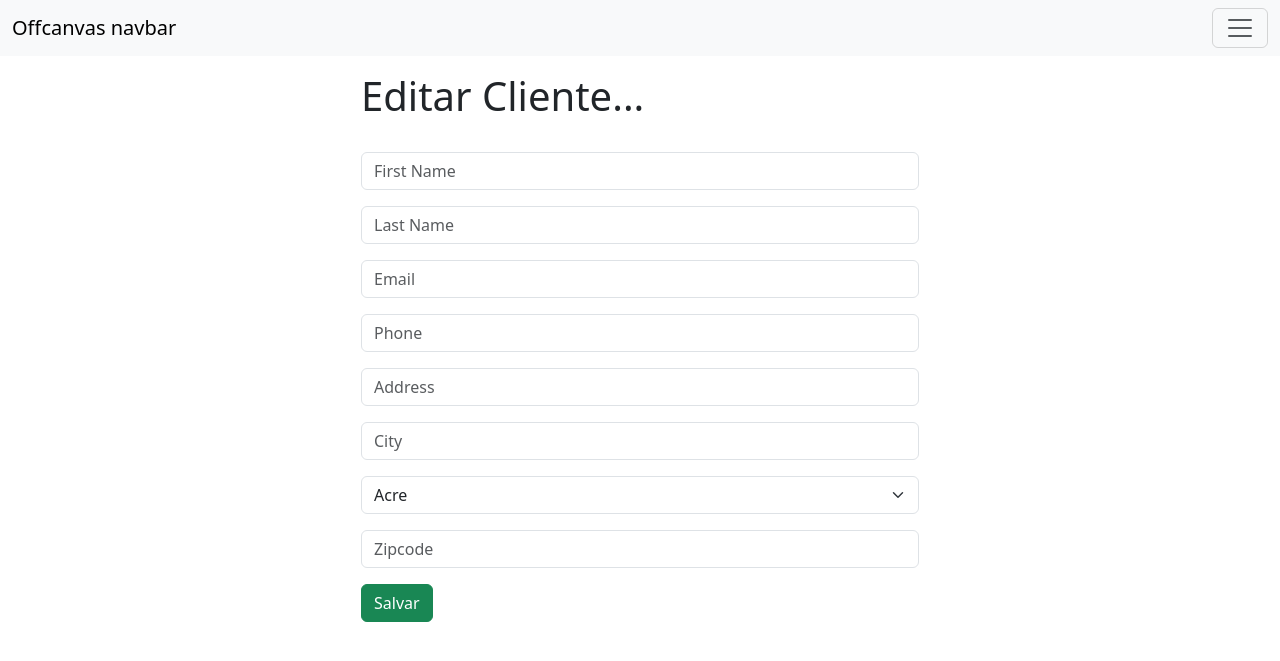
After one commit to ileomelo/project_crm_app, a Django app: template website/templates/edit_customer.html in a window 1280 px wide. The commit adds this page. Shown: the top 661 px of the page. Run offline with Django 4.2, Linux system fonts and the light colour scheme; the template is opened without the code that fills it: values that come from a table or form of the project are taken from there, others are empty.

Commit message:
Funcionalidade UPDATE

```diff
--- a/website/templates/customer.html
+++ b/website/templates/customer.html
@@ -20,7 +20,6 @@
     </ul>
 </div>
 <br>
-<button type="button" class="btn btn-warning">Editar</button>
-<button type="button" class="btn btn-success">Salvar</button>
+<a href="{% url 'edit_customer' customer.id %}" type="button" class="btn btn-warning">Editar</a>
 <a href="{% url 'delete' customer.id %}" type="button" class="btn btn-danger">Deletar</a>
 {% endblock content %}
--- /dev/null
+++ b/website/templates/edit_customer.html
@@ -0,0 +1,18 @@
+{% extends 'base.html' %}
+
+
+{% block content %}
+
+<div class="col-md-6 offset-md-3 ">
+    <h1>Editar Cliente...</h1>
+    <br>
+
+    <form method="post">
+        {% csrf_token %}
+        {{ form.as_p }}
+        <button type="submit" class="btn btn-success" >Salvar</button>
+    </form>
+</div>
+
+
+{% endblock content %}
--- a/website/urls.py
+++ b/website/urls.py
@@ -3,9 +3,16 @@ from . import views
 
 urlpatterns = [
     path("", views.home, name="home"),
+
     path("logout/", views.logout_user, name="logout"),
+
     path("register/", views.register_user, name="register"),
+
     path("customer/<int:pk>", views.get_customer, name="customer"),
+
     path("delete/<int:pk>", views.delete_customer, name="delete"),
+
     path("new_customer", views.new_customer, name="new_customer"),
+
+    path("edit_customer/<int:pk>", views.edit_customer, name="edit_customer"),
 ]
```
Also changed, not shown: website/views.py (+13 -0 lines).
